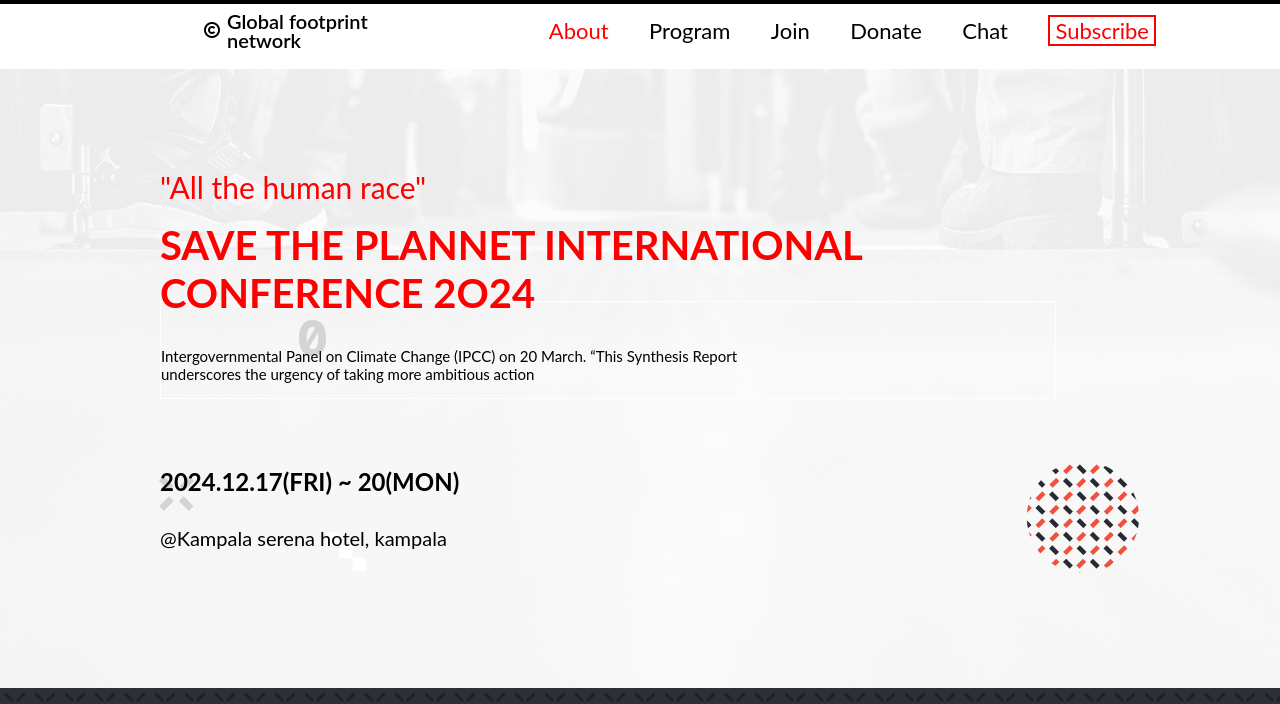
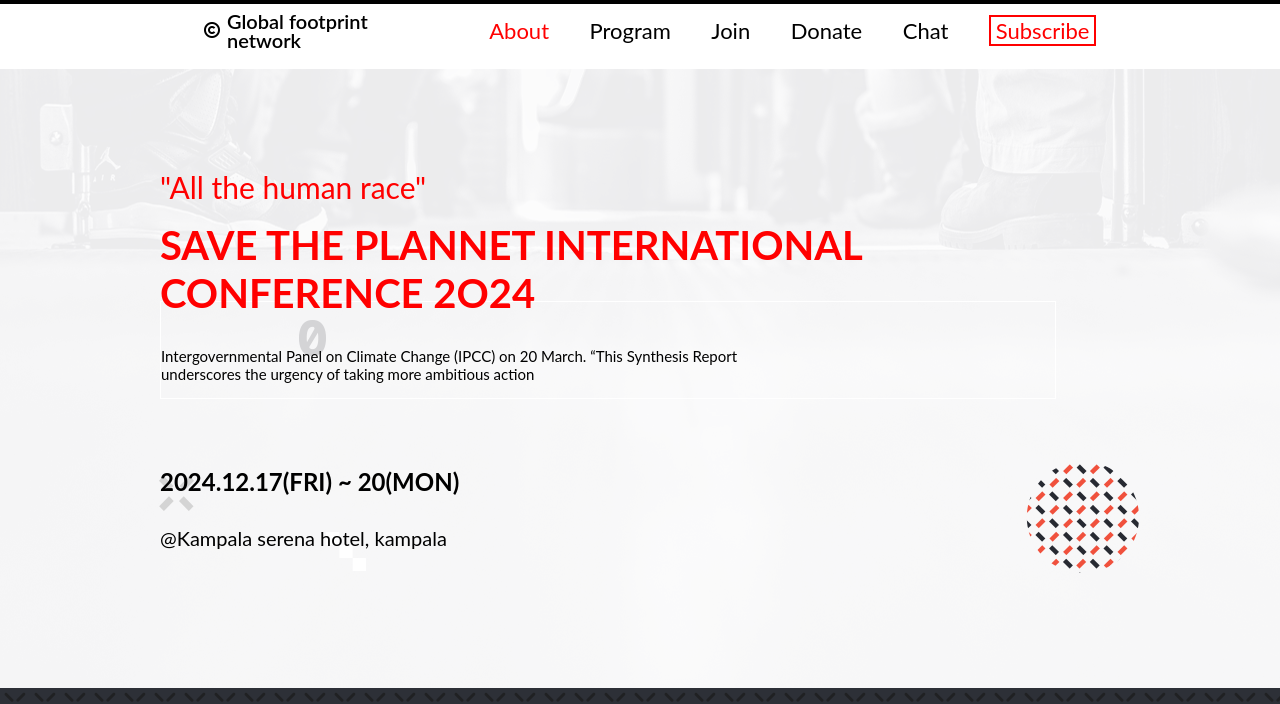
Before and after one commit to cosywasswa/Capstone-Project1, a website: page index.html in a window 1280 px wide. Shown: the part 31-735 px from the top of the page. Drawn offline with Linux system fonts and the light colour scheme; a web font is replaced by a local one.

Commit message:
Fix a bug on home page navigation bar white space

```diff
--- a/style.css
+++ b/style.css
@@ -642,7 +642,7 @@
     align-items: center;
     list-style: none;
     position: absolute;
-    left: 610px;
+    left: 43%;
     top: 30px;
   }
 
```
